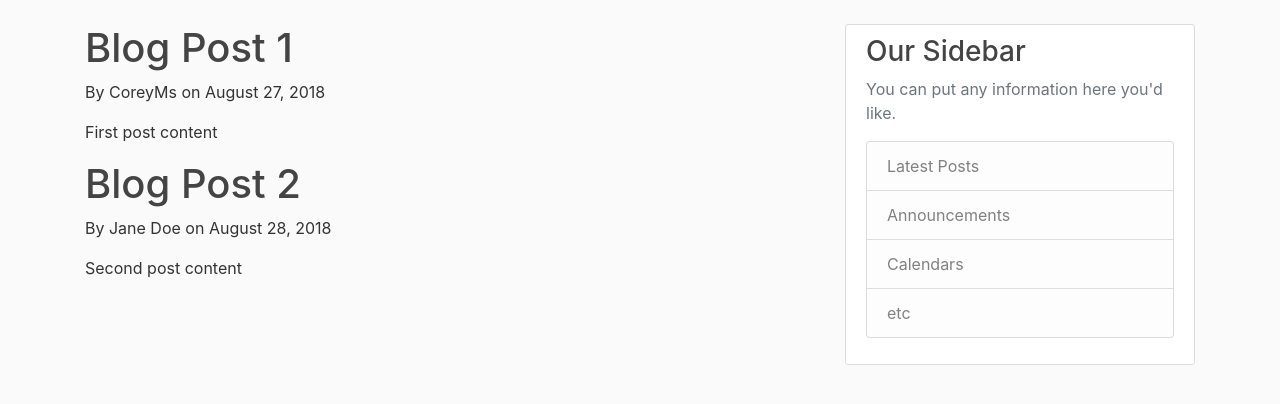
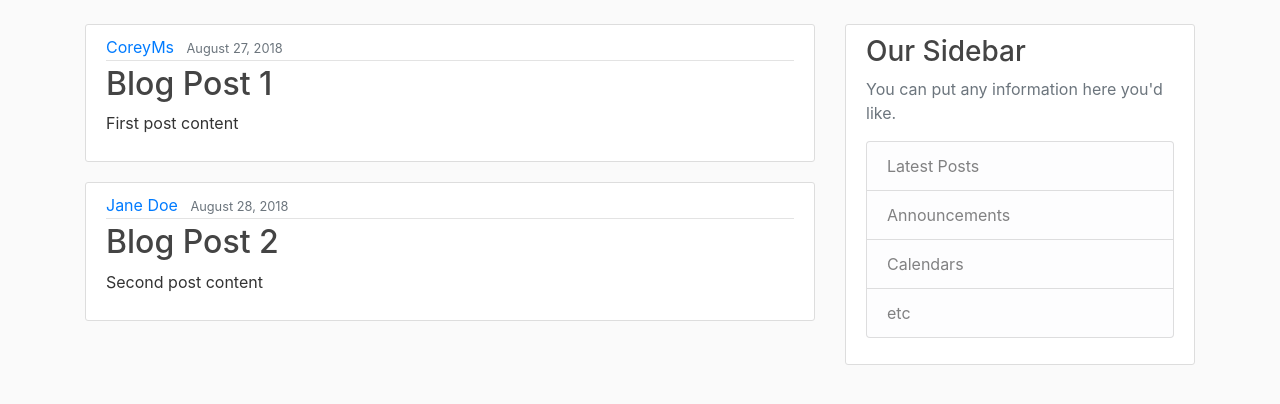
Before and after one commit to AnaPreda/ProiectAspecte, a Django app: page / in a window 1280 px wide. Shown: the part 56-460 px from the top of the page. Run offline with Django 3.2, Linux system fonts and the light colour scheme; some libraries are stand-ins or nearby versions.

Commit message:
URL tag added for routes (url 'blog-home' && 'blog-about')

```diff
--- a/proiect/templates/proiect/base.html
+++ b/proiect/templates/proiect/base.html
@@ -27,8 +27,8 @@
       </button>
       <div class="collapse navbar-collapse" id="navbarToggle">
         <div class="navbar-nav mr-auto">
-          <a class="nav-item nav-link" href="/">Home</a>
-          <a class="nav-item nav-link" href="/about">About</a>
+          <a class="nav-item nav-link" href="{% url 'blog-home' %}">Home</a>
+          <a class="nav-item nav-link" href="{% url 'blog-about' %}">About</a>
         </div>
         <!-- Navbar Right Side -->
         <div class="navbar-nav">
--- a/proiect/templates/proiect/home.html
+++ b/proiect/templates/proiect/home.html
@@ -1,8 +1,15 @@
 {% extends "proiect/base.html" %}
 {% block content %}
     {% for post in posts%}
-        <h1>{{ post.title }}</h1>
-        <p>By {{ post.author }} on {{ post.date_posted }}</p>
-        <p>{{ post.content }} </p>
+      <article class="media content-section">
+          <div class="media-body">
+            <div class="article-metadata">
+              <a class="mr-2" href="#">{{ post.author }}</a>
+              <small class="text-muted">{{ post.date_posted }}</small>
+            </div>
+            <h2><a class="article-title" href="#">{{ post.title }}</a></h2>
+            <p class="article-content">{{ post.content }}</p>
+          </div>
+        </article>
     {% endfor %}
 {% endblock content %}
```
